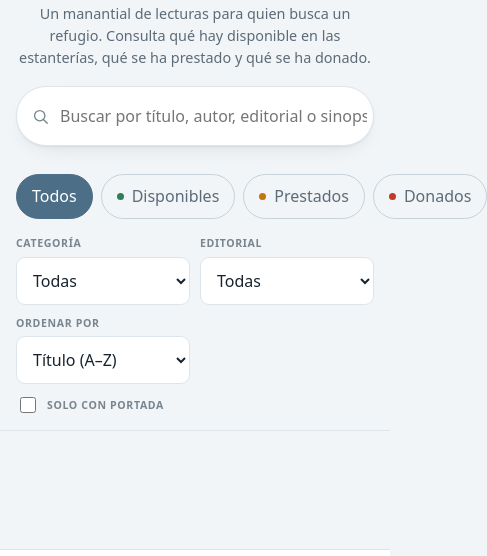
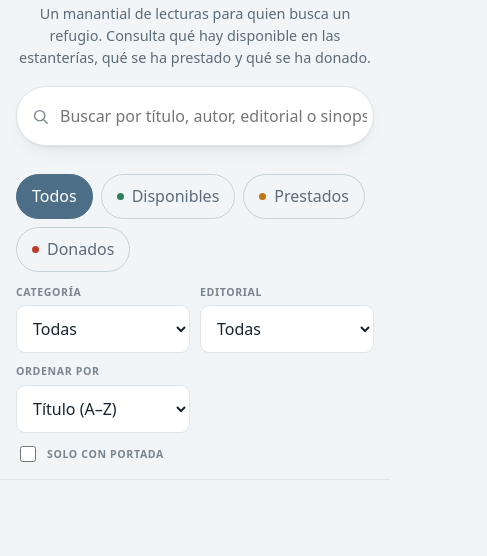
Before and after one commit to yefoi/manantialdelibros, a plain HTML site: page web/index.html in a window 390 px wide. Shown: the part 242-798 px from the top of the page, 487 px wide, since content can reach past the window. Drawn offline with Linux system fonts and the light colour scheme; no server answers.

Commit message:
Arreglado el desbordamiento movil de las pildoras de estado
- La fila de pildoras estiraba la pagina y cortaba el buscador y los margenes
- En movil pasan a dos filas y la fila se contiene al ancho del viewport

```diff
--- a/web/styles.css
+++ b/web/styles.css
@@ -657,9 +657,8 @@ body.socio .solo-socios-detalle { display: block; }
 
   /* filtros */
   .barra-filtros { flex-direction: column; align-items: stretch; gap: 12px; padding-bottom: 14px; }
-  .filtros { overflow-x: auto; flex-wrap: nowrap; padding-bottom: 4px; scrollbar-width: none; -webkit-overflow-scrolling: touch; }
-  .filtros::-webkit-scrollbar { display: none; }
-  .pildora { flex: none; padding: 9px 15px; }
+  .filtros { width: 100%; max-width: 100%; min-width: 0; flex-wrap: wrap; gap: 8px; }
+  .pildora { padding: 9px 15px; }
   .filtros-secundarios { display: grid; grid-template-columns: minmax(0, 1fr) minmax(0, 1fr); gap: 10px; align-items: end; }
   .filtros-secundarios .campo-check { grid-column: 1 / -1; padding-bottom: 0; }
   .campo select, .campo input[type=text], .campo input[type=password],
```
